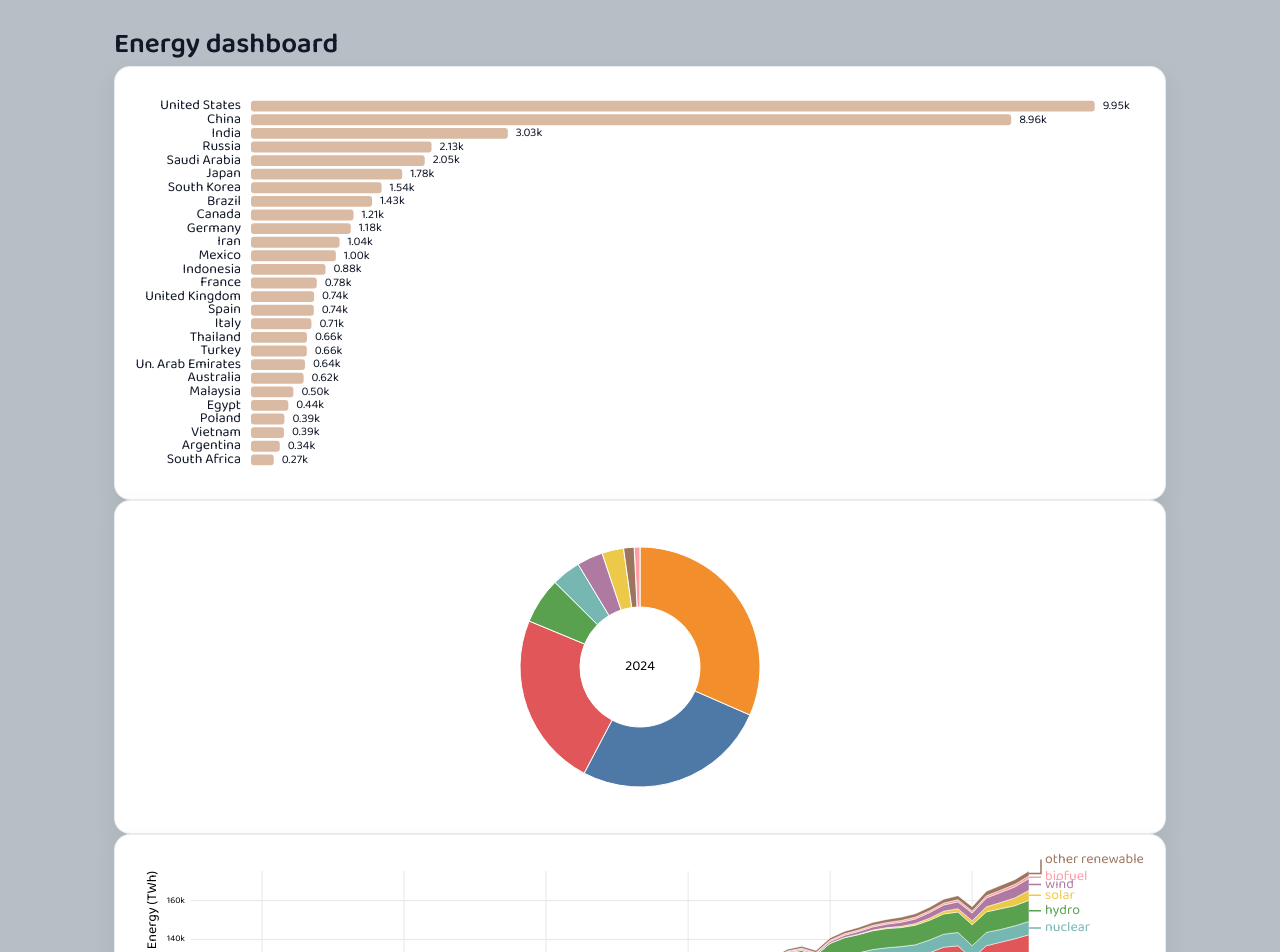
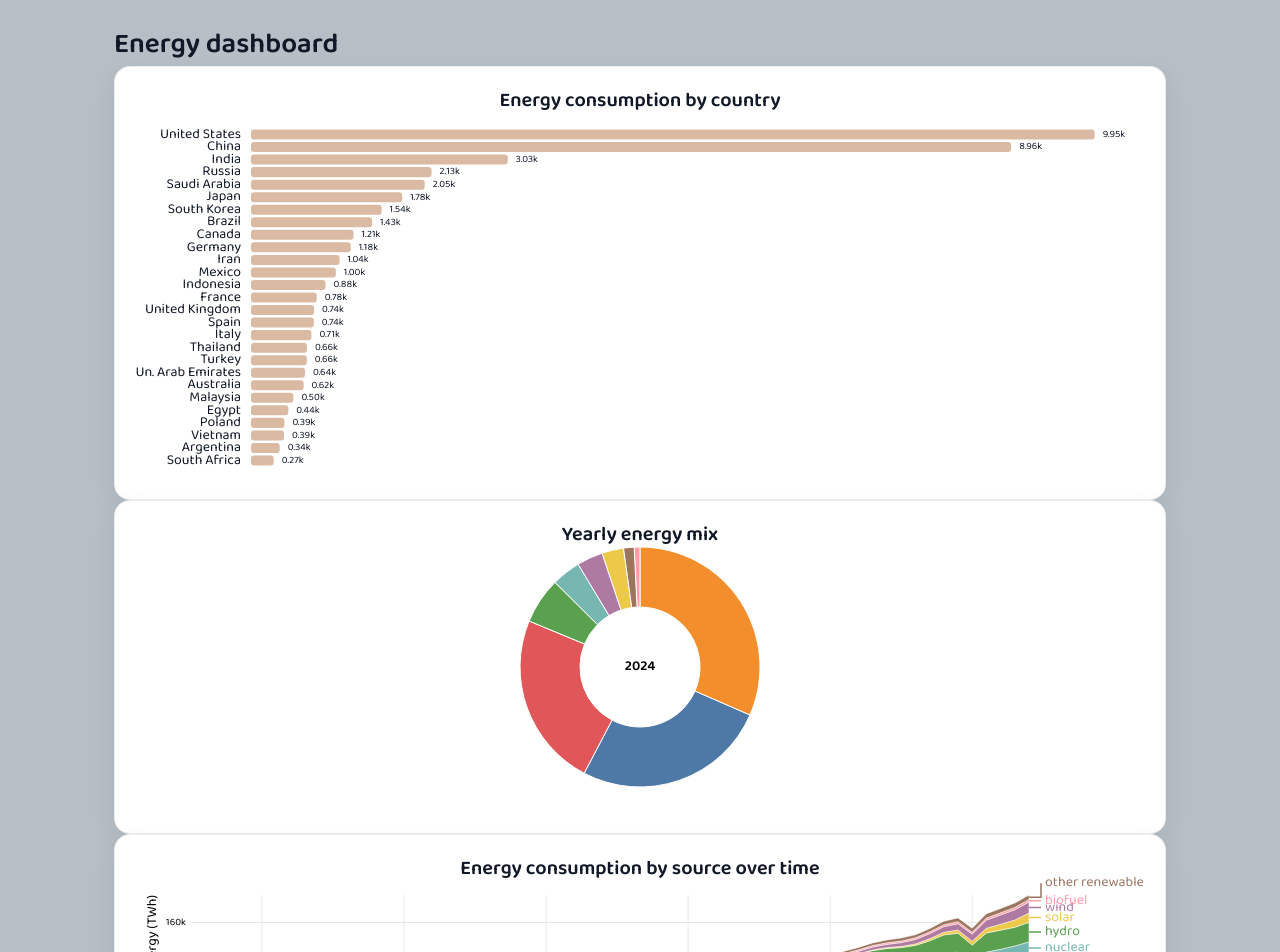
Before and after one commit to fotinidelig/energy-dashboard, a React (Vite) app: page / in a window 1280 px wide. Shown: the top 952 px of the page. Built offline with nearby package versions, Linux system fonts and the light colour scheme.

Commit message:
titles and typography

```diff
--- a/src/AxisLeft.jsx
+++ b/src/AxisLeft.jsx
@@ -1,4 +1,4 @@
-const TICK_LENGTH = 4;
+import { fontSize } from "./theme/typography";
 
 export const AxisLeft = ({ yScale, pixelsPerTick, innerWidth, label, tickDivisor = 1 }) => {
   const range = yScale.range();
@@ -21,7 +21,7 @@ export const AxisLeft = ({ yScale, pixelsPerTick, innerWidth, label, tickDivisor
           {/* <line x2={-TICK_LENGTH} stroke="#9ca3af" /> */}
           <text
             style={{
-              fontSize: "9px",
+              fontSize: fontSize.axisInline,
               textAnchor: "middle",
               dominantBaseline: 'middle',
               transform: "translateX(-15px)",
@@ -35,7 +35,7 @@ export const AxisLeft = ({ yScale, pixelsPerTick, innerWidth, label, tickDivisor
       <g transform={`translate(0, ${range[1]}) rotate(-90)`}>
         <text
           style={{
-            fontSize: "14px",
+            fontSize: fontSize.label,
             textAnchor: "end",
             transform: "translateY(-35px)",
           }}
--- a/src/BarPlot.jsx
+++ b/src/BarPlot.jsx
@@ -2,6 +2,7 @@ import { useMemo, useRef, useState } from "react";
 import * as d3 from 'd3';
 import { useDimensions } from './use-dimensions'
 import { muteColor } from './muteColor.js'
+import { ChartTitle } from './ChartTitle.jsx'
 import { fontSize } from './theme/typography.js'
 
 export const BarPlot = ({
@@ -47,7 +48,7 @@ export const BarPlot = ({
     // ToDo: use to construct stacked bar plot
 
     // 2) Chart dimensions and margins.
-    const margin = { top: 15, right: 50, bottom: 15, left: 120 };
+    const margin = { top: 44, right: 50, bottom: 15, left: 120 };
     const innerWidth = Math.max(0, (width ?? 0) - margin.left - margin.right);
     const innerHeight = Math.max(0, (height ?? 0) - margin.top - margin.bottom);
 
@@ -73,6 +74,7 @@ export const BarPlot = ({
     return (
         <svg width={width} height={height} role="img" aria-label="Energy consumption by country bar chart"
         overflow={'visible'}>
+            <ChartTitle width={width}>Energy consumption by country</ChartTitle>
             <g transform={`translate(${margin.left}, ${margin.top})`}>
             {sortedData.map((d, i) => {
                 const y = yScale(d.country);
--- /dev/null
+++ b/src/ChartTitle.jsx
@@ -0,0 +1,15 @@
+import { fontSize } from './theme/typography.js'
+
+export const ChartTitle = ({ width, children }) => (
+  <text
+    x={width / 2}
+    y={18}
+    textAnchor="middle"
+    dominantBaseline="middle"
+    fontSize={fontSize.subheader}
+    fontWeight={600}
+    fill="#111827"
+  >
+    {children}
+  </text>
+)
--- a/src/DonutPlot.jsx
+++ b/src/DonutPlot.jsx
@@ -2,9 +2,10 @@ import { useMemo, useRef, useState } from "react";
 import * as d3 from 'd3';
 import { useDimensions } from './use-dimensions'
 import { muteColor } from './muteColor.js'
+import { ChartTitle } from './ChartTitle.jsx'
 import { fontSize } from './theme/typography.js'
 
-export const DonutPlot = ({ width, height, data, year, country, sourceColors}) => {
+export const DonutPlot = ({ width, height, data, year, sourceGlobal, sourceColors}) => {
 
     const inflexionPadding = 10;
 
@@ -43,6 +44,7 @@ export const DonutPlot = ({ width, height, data, year, country, sourceColors}) =
 
   return (
     <svg width={width} height={height} style={{ display: "inline-block" }}>
+      <ChartTitle width={width}>Yearly energy mix</ChartTitle>
       <g transform={`translate(${centerX}, ${centerY})`}>
         {arcs.map((arc, i) => {
             const slice = pie[i]
@@ -77,7 +79,13 @@ export const DonutPlot = ({ width, height, data, year, country, sourceColors}) =
 
             const vivid = source ? sourceColors?.[source] : undefined;
             const muted = source ? sourceMutedColors?.[source] : undefined;
-            const arcFill =
+            const isGlobal = source === sourceGlobal;
+            let arcFill;
+            if (sourceGlobal === source) {
+              // If sourceGlobal is set, only this source should be vivid, all others muted.
+              arcFill = isGlobal ? vivid ?? '#ccc' : muted ?? '#ccc';
+            } else {
+              arcFill =
                 vivid == null
                   ? '#ccc'
                   : hoveredIndex === null
@@ -85,6 +93,8 @@ export const DonutPlot = ({ width, height, data, year, country, sourceColors}) =
                     : hoveredIndex === i
                       ? vivid
                       : muted ?? vivid;
+            }
+
 
             return (
                 <g
@@ -131,7 +141,7 @@ export const DonutPlot = ({ width, height, data, year, country, sourceColors}) =
             )
         })}
         <circle r={innerRadius - 1} fill="white"/>
-        <text x={0} y={0} textAnchor="middle" dominantBaseline="middle" fontSize={fontSize.label}>{year}</text>
+        <text x={0} y={0} textAnchor="middle" dominantBaseline="middle" fontSize={fontSize.label} fontWeight={600}>{year}</text>
       </g>
     </svg>
   );
--- a/src/LinePlot.jsx
+++ b/src/LinePlot.jsx
@@ -4,6 +4,7 @@ import { useDimensions } from './use-dimensions'
 import { muteColor } from './muteColor.js'
 import { AxisLeft } from './AxisLeft.jsx'
 import { AxisBottom } from './AxisBottom.jsx'
+import { ChartTitle } from './ChartTitle.jsx'
 import { fontSize } from './theme/typography.js'
 
 export const LinePlot = ({ width, height, data, country='World', sourceColors }) => {
@@ -30,7 +31,7 @@ export const LinePlot = ({ width, height, data, country='World', sourceColors })
         [sourceColors],
       );
     // Margins (extra right space for source labels)
-    const margin = { top: 20, right: 120, bottom: 40, left: 60 };
+    const margin = { top: 44, right: 120, bottom: 40, left: 60 };
     const innerWidth = Math.max(0, (width ?? 0) - margin.left - margin.right);
     const innerHeight = Math.max(0, (height ?? 0) - margin.top - margin.bottom);
 
@@ -88,6 +89,7 @@ export const LinePlot = ({ width, height, data, country='World', sourceColors })
     return (
     <div>
       <svg width={width} height={height}>
+        <ChartTitle width={width}>Renewable energy over time</ChartTitle>
         <g transform={`translate(${[margin.left, margin.top].join(",")})`}>
           <g transform={`translate(0, ${innerHeight})`}>
             <AxisBottom xScale={xScale} innerHeight={innerHeight} label="Year" />
--- a/src/StackedAreaPlot.jsx
+++ b/src/StackedAreaPlot.jsx
@@ -4,6 +4,7 @@ import { useDimensions } from './use-dimensions'
 import { muteColor } from './muteColor.js'
 import { AxisBottom } from './AxisBottom.jsx'
 import { AxisLeft } from './AxisLeft.jsx'
+import { ChartTitle } from './ChartTitle.jsx'
 import { fontSize } from './theme/typography.js'
 
 
@@ -26,7 +27,7 @@ export const AreaPlot = ({ width, height, countryData, country='World', sourceCo
     const series = stackSeries(countryData);
 
     // Margins (extra right space for source labels)
-    const margin = { top: 20, right: 120, bottom: 40, left: 60 };
+    const margin = { top: 44, right: 120, bottom: 40, left: 60 };
     const LABEL_GAP = 8;
     const innerWidth = Math.max(0, (width ?? 0) - margin.left - margin.right);
     const innerHeight = Math.max(0, (height ?? 0) - margin.top - margin.bottom);
@@ -86,8 +87,9 @@ export const AreaPlot = ({ width, height, countryData, country='World', sourceCo
     }, [series, xScale, yScale, innerWidth, sourceColors, sourceMutedColors, hoveredSource]);
 
     return (
-        <svg width={width} height={height} role="img" aria-label="Energy consumption by country stacked area chart"
+        <svg width={width} height={height} role="img" aria-label="Energy consumption by source over time stacked area chart"
         overflow={'visible'}>
+            <ChartTitle width={width}>Energy consumption by source over time</ChartTitle>
             <g transform={`translate(${margin.left}, ${margin.top})`}>
                 <g transform={`translate(0, ${innerHeight})`}>
                     <AxisBottom xScale={xScale} innerHeight={innerHeight} label="Year" />
--- a/src/theme/typography.css
+++ b/src/theme/typography.css
@@ -3,7 +3,7 @@
  * Use CSS variables in stylesheets; use typography.js in SVG/chart components.
  */
 :root {
-  --font-size-axis-inline: 12px;
+  --font-size-axis-inline: 10px;
   --font-size-annotation: 14px;
   --font-size-label: 14px;
   --font-size-body: 16px;
--- a/src/theme/typography.js
+++ b/src/theme/typography.js
@@ -3,7 +3,7 @@
  * Keep values in sync with the CSS custom properties.
  */
 export const fontSize = {
-  axisInline: 12,
+  axisInline: 10,
   annotation: 14,
   label: 14,
   body: 16,
```
Lines whose indentation alone changed are shown as unchanged.
